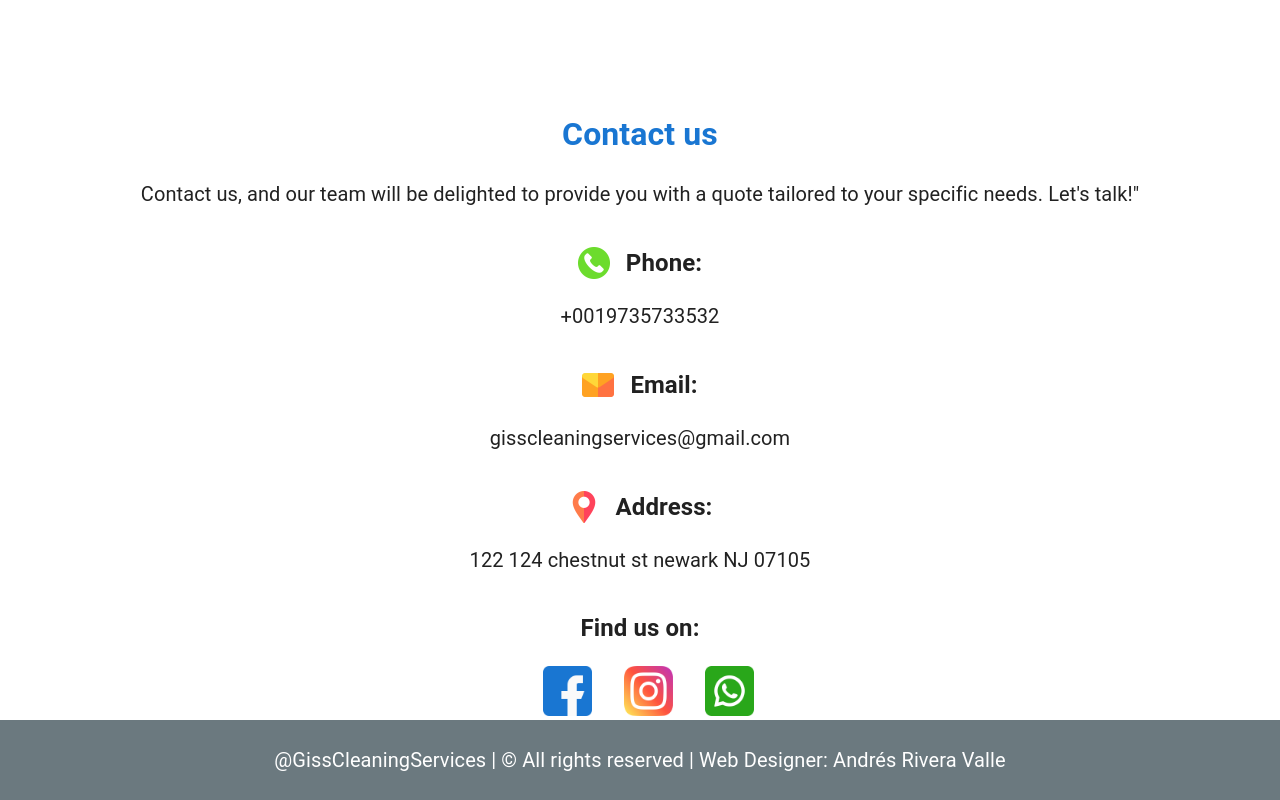
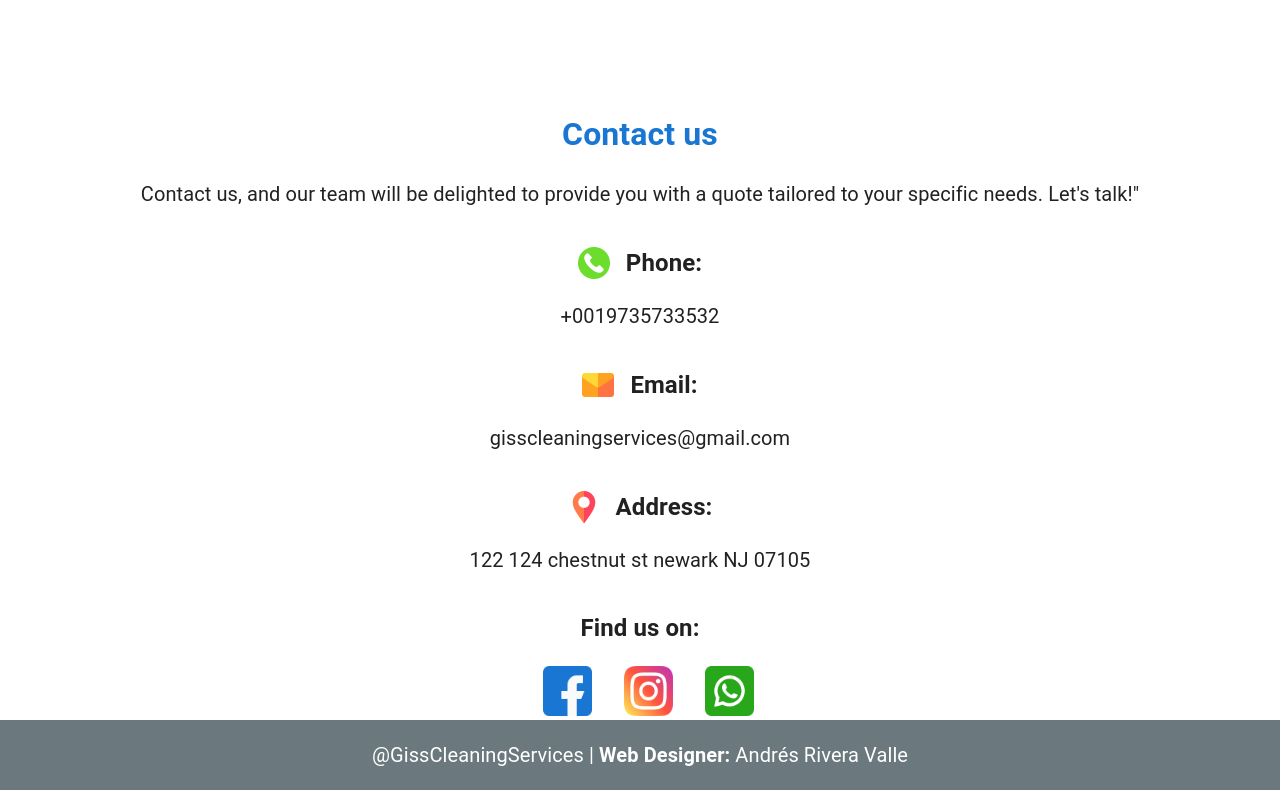
Before and after one commit to andresRivera123/Giss-Cleaning-Service-Page, a React (Vite) app: page /Giss-Cleaning-Service-Page/Services in a window 1280 px wide. Shown: the part 1514-2314 px from the top of the page. Built offline with nearby package versions, Linux system fonts and the light colour scheme.

Commit message:
New logo

```diff
--- a/src/assets/Components/Footer.jsx
+++ b/src/assets/Components/Footer.jsx
@@ -2,8 +2,7 @@ export default function Footer() {
   return (
     <footer className="footer ">
       <p className="footer__text">
-        @GissCleaningServices | © All rights reserved | Web Designer: Andrés
-        Rivera Valle
+        @GissCleaningServices | <b>Web Designer:</b> Andrés Rivera Valle
       </p>
     </footer>
   );
--- a/src/assets/Components/NavbarMUI.jsx
+++ b/src/assets/Components/NavbarMUI.jsx
@@ -10,11 +10,6 @@ import { Link } from "react-router-dom";
 import logo from "../Images/Giss-Logo.png";
 import menuLogo from "../Images/Icons/menu.svg";
 import { ServicesArray } from "../utils/services";
-import ListItemButton from "@mui/material/ListItemButton";
-import ListItemIcon from "@mui/material/ListItemIcon";
-import InboxIcon from "@mui/icons-material/MoveToInbox";
-import ListItemText from "@mui/material/ListItemText";
-import MailIcon from "@mui/icons-material/Mail";
 import { Box, Divider, List, ListItem, SwipeableDrawer } from "@mui/material";
 import ModalQuote from "./ModalQuote";
 
--- a/src/assets/Styles/Components/footer.css
+++ b/src/assets/Styles/Components/footer.css
@@ -1,9 +1,7 @@
 .footer {
   width: 100%;
-  height: 10vh;
   background-color: var(--color-gray);
   display: flex;
-  align-items: center;
   text-align: center;
 }
 
@@ -11,18 +9,8 @@
   font-size: 2rem;
   color: var(--color-white);
   width: 100%;
-  display: flex;
   justify-content: center;
-}
-
-@media (max-width: 768px) {
-  .footer__text {
-    font-size: 2rem;
-    color: var(--color-white);
-    width: 100%;
-    display: flex;
-    justify-content: center;
-  }
+  align-items: center;
 }
 
 @media (max-width: 400px) {
--- a/src/assets/Styles/Components/navbar.css
+++ b/src/assets/Styles/Components/navbar.css
@@ -30,8 +30,8 @@
 }
 
 .nav__logo {
-  width: 100px;
-  height: 60px;
+  width: 75px;
+  height: 55px;
   margin-right: 20px;
 }
 
@@ -97,7 +97,7 @@
 }
 
 .submenu__logo-mobile {
-  width: 175px;
+  width: 150px;
   height: 100px;
 }
 
@@ -181,12 +181,6 @@
     justify-content: space-between;
   }
 
-  .nav__logo {
-    width: 80px;
-    height: 50px;
-    margin-right: 0;
-  }
-
   .nav__list {
     display: none;
   }
```
Also changed, not shown: src/assets/Images/Giss-Logo.png, 1 other file (tests, documents, lock files or other folders).
